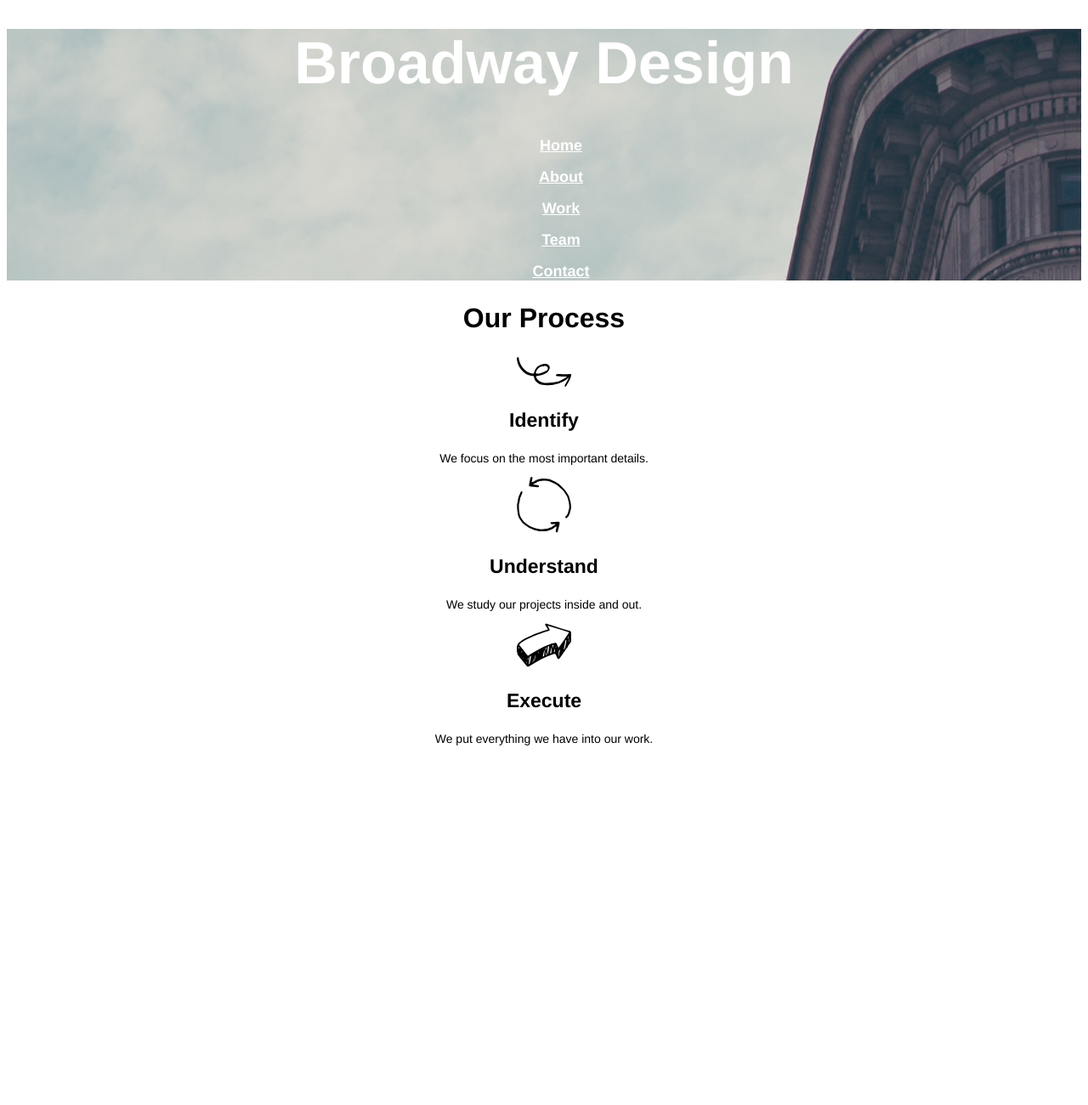
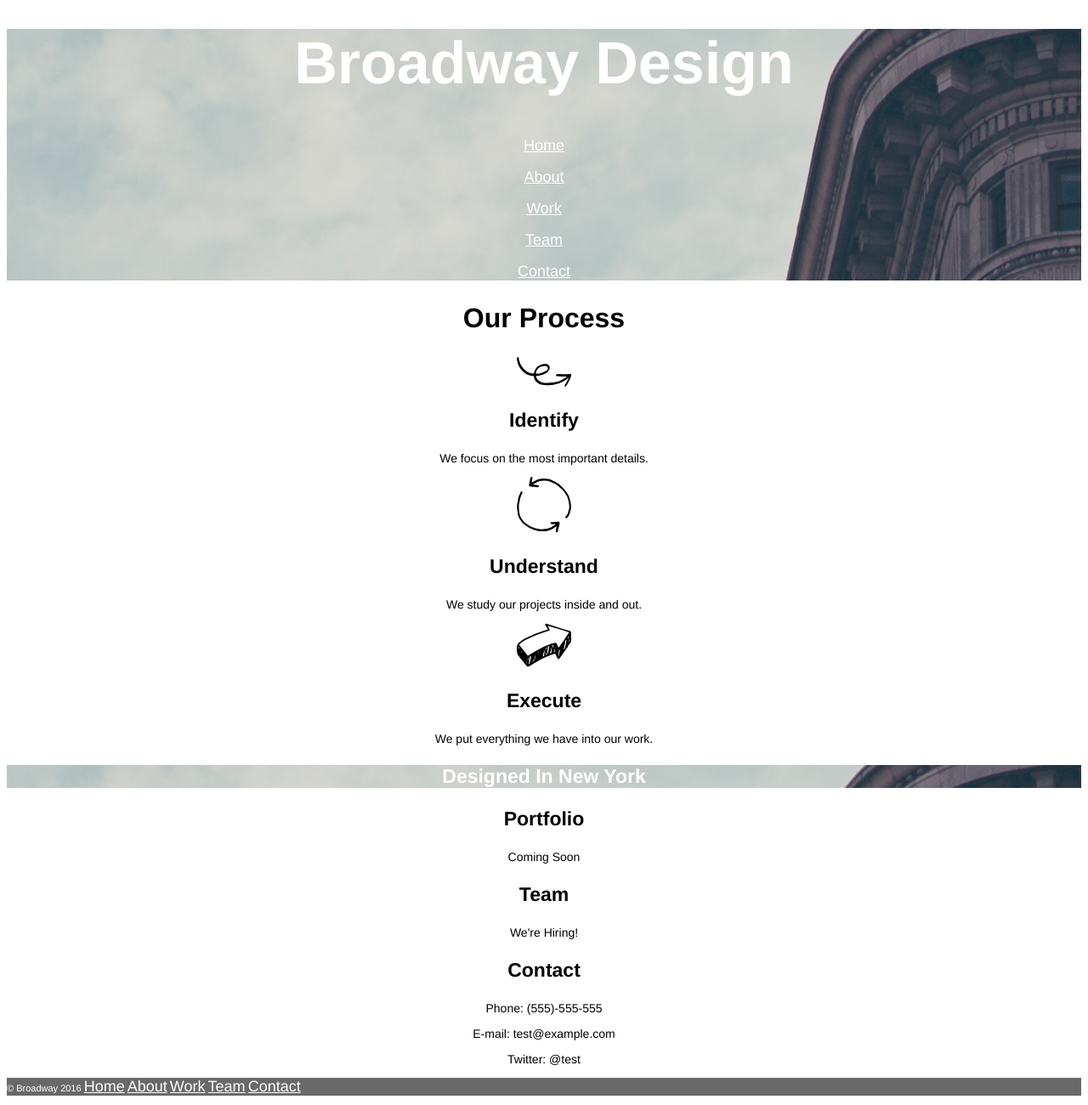
Before and after one commit to alehartl/broadway, a plain HTML site: page index.html in a window 1280 px wide. Shown: the part 13-1313 px from the top of the page at 85% size. Before the commit the page ends 904 px from the top, so only its background shows below. Drawn offline with Linux system fonts and the light colour scheme.

Commit message:
Complete

```diff
--- a/index.html
+++ b/index.html
@@ -7,8 +7,9 @@
   </head>
   <body>
     <!-- Header -->
-    <div class="header">
+    <div class="header" id="home">
       <h1>Broadway Design</h1>
+      <nav>
         <ul>
           <li><p><a href="#home">Home</a></p></li>
           <li><p><a href="#about">About</a></p></li>
@@ -16,9 +17,10 @@
           <li><p><a href="#team">Team</a></p></li>
           <li><a href="#contact">Contact</a></li>
         </ul>
+      </nav>
     </div>
 
-    <div class="process">
+    <div class="process" id="about">
       <h2>Our Process</h2>
       <p><img src="./resources/images/identify.svg" alt="Identify symbol"></p>
       <h3>Identify</h3>
@@ -30,5 +32,30 @@
       <h3>Execute</h3>
       <p>We put everything we have into our work.</p>
     </div>
+
+    <div class="banner">
+      <h3>Designed In New York</h3>
+    </div>
+
+    <div class="process" id="work">
+      <h3>Portfolio</h3>
+      <p>Coming Soon</p>
+    </div>
+
+    <div class="process" id="team">
+      <h3>Team</h3>
+      <p>We're Hiring!</p>
+    </div>
+
+    <div class="process" id="contact">
+      <h3>Contact</h3>
+      <p>Phone: (555)-555-555</p>
+      <p>E-mail: test@example.com</p>
+      <p>Twitter: @test</p>
+    </div>
+
+    <div class="footer">
+      <p>&copy; Broadway 2016 <a href="#home">Home</a> <a href="#about">About</a> <a href="#work">Work</a> <a href="#team">Team</a> <a href="#contact">Contact</a></p>
+    </div>
   </body>
 </html>
--- a/resources/style.css
+++ b/resources/style.css
@@ -1,39 +1,39 @@
+body{
+  font-family: helvetica;
+  text-align: center;
+}
+
+.center{
+  text-align: center;
+}
+
 h1{
   font-size: 70px;
-  font-weight: bold;
   color: white;
-  text-align: center;
-  font-family: helvetica;
 }
 
 ul{
   list-style-type: none;
-  text-align: center;
+  padding: 0;
+  margin: 0;
 }
 
-ul a{
+a{
   font-size: 18px;
   text-decoration: underline;
   color: white;
-  font-family: helvetica;
-  font-weight: bold;
 }
 
 .header{
   background-image: url("./images/the-flatiron-building.png")
 }
 
-.process{
-  font-family: helvetica;
-  text-align: center;
-}
-
-.process h2{
+h2{
   font-size: 32px;
   font-weight: bold;
 }
 
-.process h3{
+h3{
   font-size: 23px;
   font-weight: bold;
 }
@@ -41,3 +41,18 @@ ul a{
 .process p{
   font-size: 14px;
 }
+
+.banner h3{
+  color: white;
+  background-image: url("./images/the-flatiron-building.png")
+}
+
+.footer{
+  background-color: dimgray;
+  color: white;
+  text-align: left;
+}
+
+.footer p{
+  font-size: 11px;
+}
```
Lines whose indentation alone changed are shown as unchanged.
